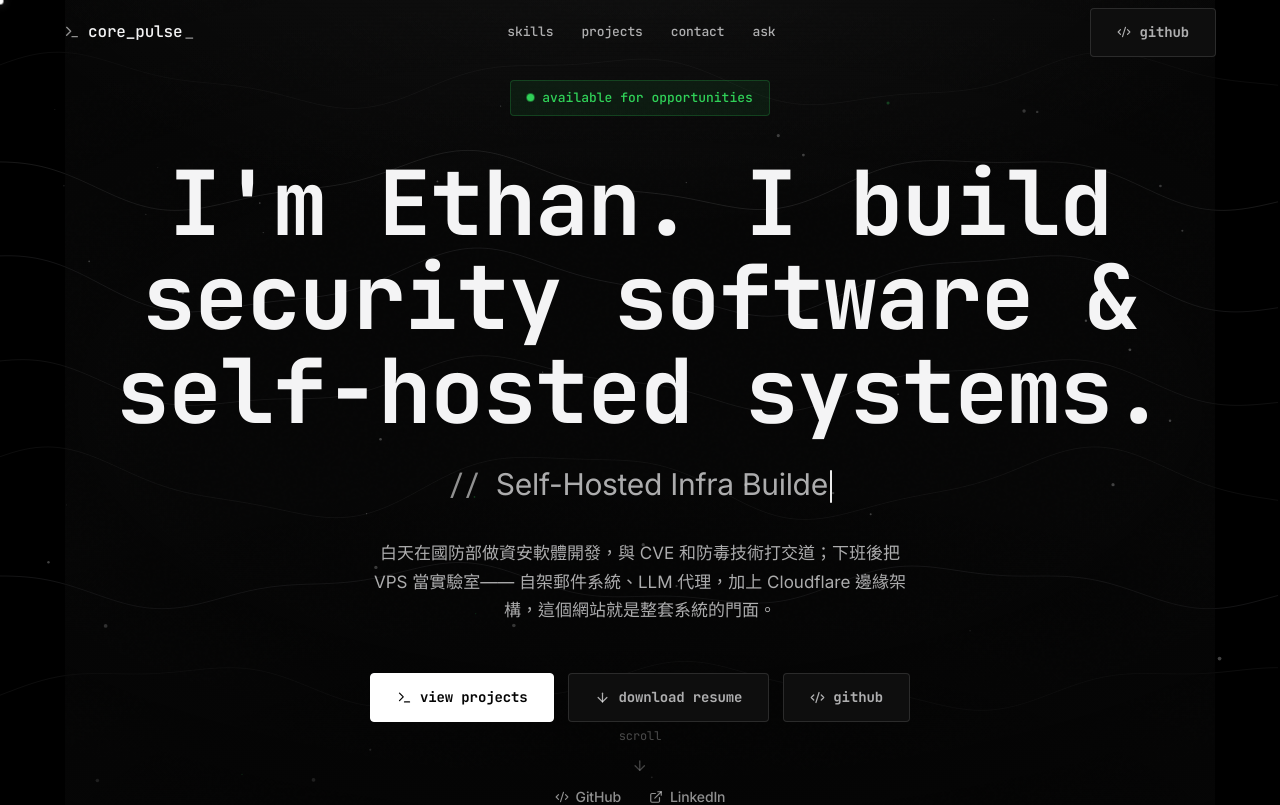
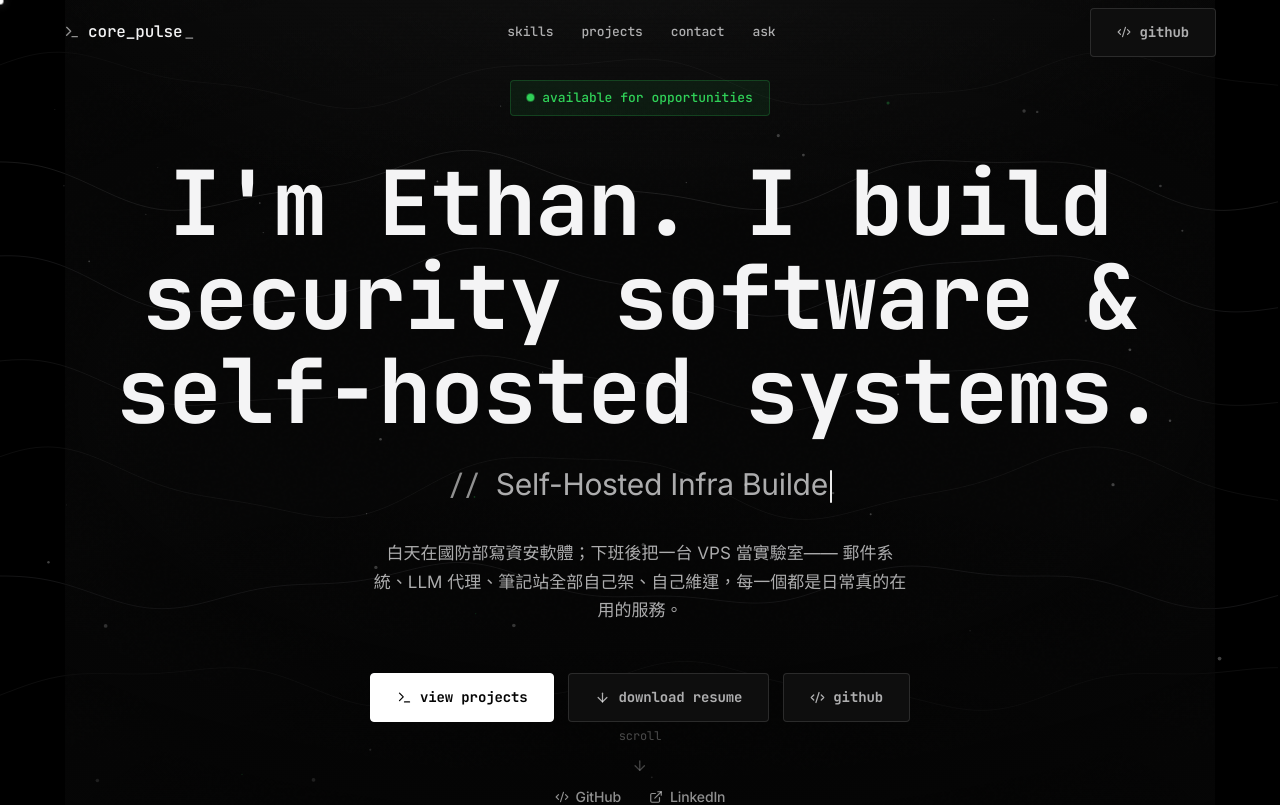
Before and after one commit to hsjinde/CORE-PULSE, a React (Vite) app: page / in a window 1280 px wide. Shown: the top 805 px of the page. Built offline with nearby package versions, Linux system fonts and the light colour scheme.

Commit message:
content(hero): 自介改寫——移除防毒與門面兩句，改為實驗室敘事

```diff
--- a/src/components/Hero/Hero.tsx
+++ b/src/components/Hero/Hero.tsx
@@ -149,8 +149,8 @@ export default function Hero() {
           className="text-body mx-auto"
           style={{ maxWidth: 540, marginBottom: 48, textAlign: 'center' }}
         >
-          白天在國防部做資安軟體開發，與 CVE 和防毒技術打交道；下班後把 VPS 當實驗室——
-          自架郵件系統、LLM 代理，加上 Cloudflare 邊緣架構，這個網站就是整套系統的門面。
+          白天在國防部寫資安軟體；下班後把一台 VPS 當實驗室——
+          郵件系統、LLM 代理、筆記站全部自己架、自己維運，每一個都是日常真的在用的服務。
         </motion.p>
 
         {/* CTA Buttons */}
```
